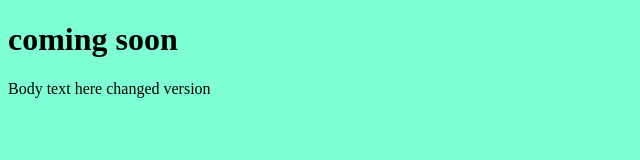
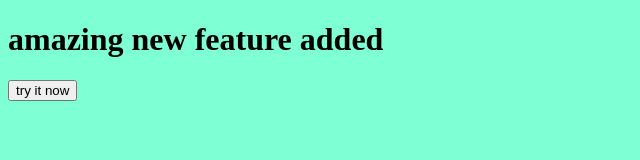
Before and after one commit to JawwadUddin/hello--morris, a plain HTML site: page index.html in a window 1280 px wide. Shown: the whole page, without its empty margins (0-640 px from the left). Drawn offline with Linux system fonts and the light colour scheme.

Commit message:
add button feature

```diff
--- a/index.html
+++ b/index.html
@@ -8,8 +8,8 @@
     <title>Hello Morris</title>
 </head>
 <body>
-    <h1>coming soon
+    <h1>amazing new feature added
     </h1>
-    <p>Body text here changed version</p>
+    <button>try it now</button>
 </body>
 </html>
```
